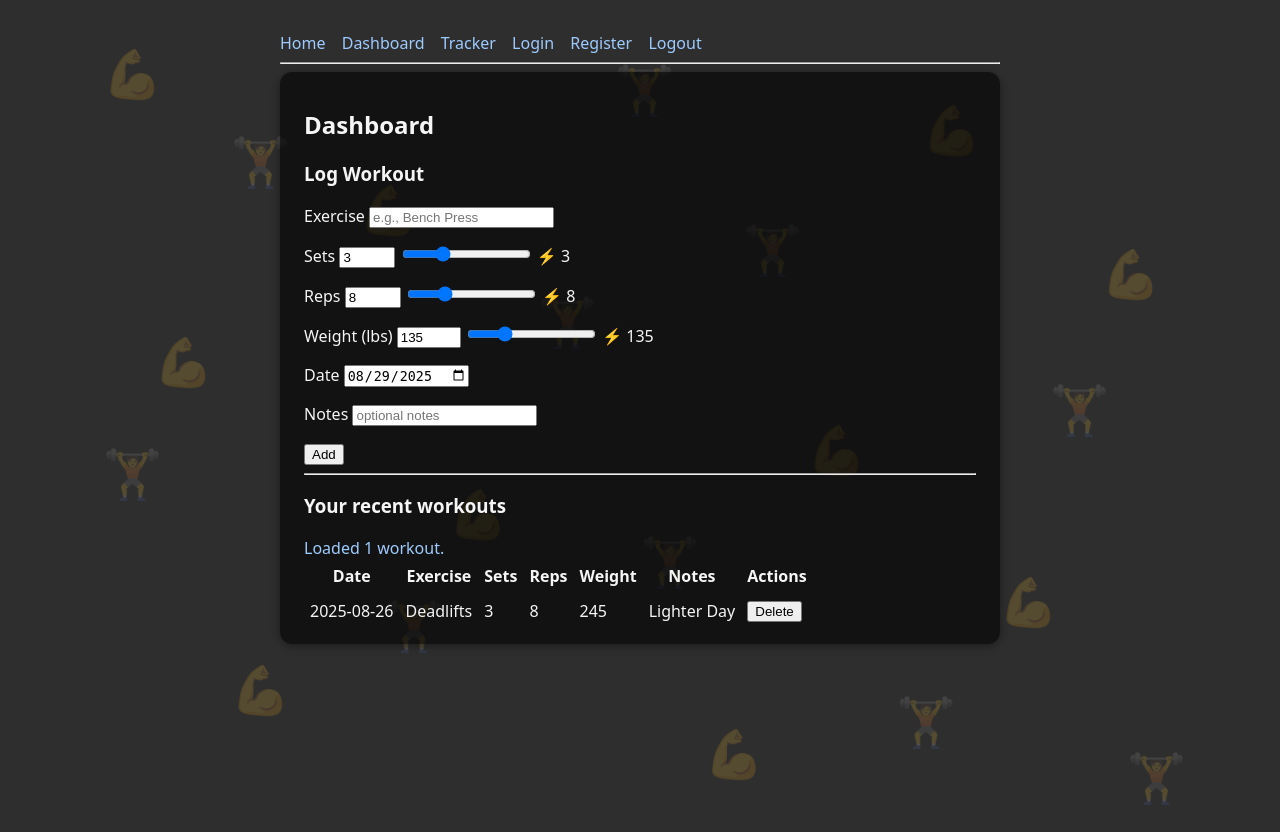
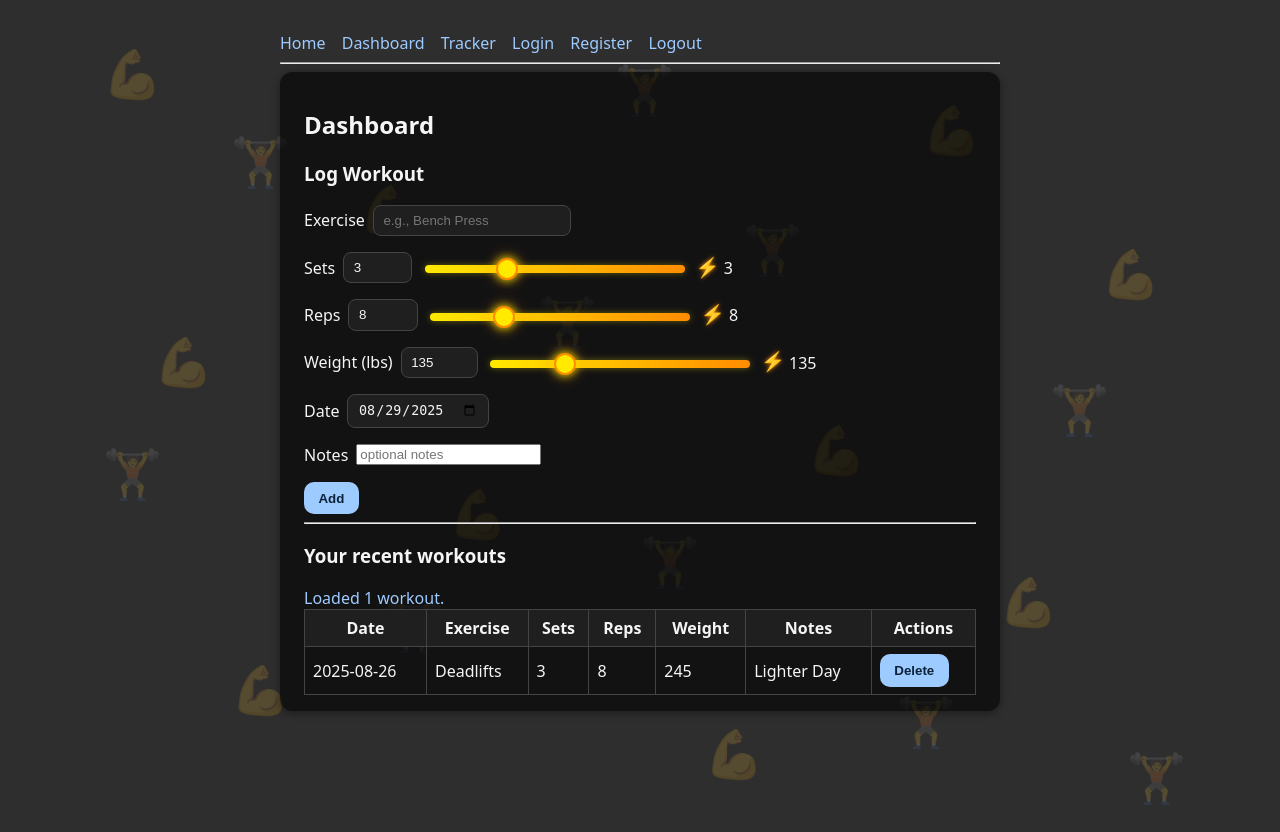
Before and after one commit to RishardDukes/portfolio, a Flask app: page /dashboard in a window 1280 px wide. Run offline with Flask 3, Linux system fonts and the light colour scheme; a user stored in the database is signed in; data comes from the database, SQL or seed files in the repository.

Commit message:
Refactor CSS styles in base.html for clarity

```diff
--- a/additional_projects/workout_tracker/src/workout_tracker/templates/base.html
+++ b/additional_projects/workout_tracker/src/workout_tracker/templates/base.html
@@ -11,14 +11,12 @@
       --link: #9ecbff;   /* soft blue links */
       --card: rgba(0, 0, 0, 0.6);
       --shadow: rgba(0, 0, 0, 0.4);
-      --emoji-opacity: 0.20; /* faint */
+      --emoji-opacity: 0.20;
       --emoji-size: clamp(2.4rem, 2.5vw + 1rem, 4rem);
       --content-max: 720px;
     }
 
-    html, body {
-      height: 100%;
-    }
+    html, body { height: 100%; }
 
     body {
       font-family: system-ui, -apple-system, Segoe UI, Roboto, Ubuntu, Cantarell, "Helvetica Neue", Arial, "Noto Sans", sans-serif;
@@ -46,13 +44,13 @@
       border-radius: 12px;
       box-shadow: 0 2px 8px var(--shadow);
       position: relative;
-      z-index: 2; /* above the emoji layer */
+      z-index: 2; /* above background stickers */
     }
 
     /* Background “stickers” layer */
     .emoji-bg {
       position: fixed;
-      inset: 0;              /* top:0 right:0 bottom:0 left:0 */
+      inset: 0;
       pointer-events: none;
       z-index: 1;
     }
@@ -63,6 +61,71 @@
       filter: saturate(0.9) contrast(0.9);
       user-select: none;
     }
+
+    /* ⚡ Lightning slider theme */
+    .slider-bolt {
+      -webkit-appearance: none;
+      appearance: none;
+      width: 260px;
+      height: 8px;
+      background: linear-gradient(90deg, #ffea00, #ff8c00);
+      border-radius: 4px;
+      outline: none;
+      margin-left: .5rem;
+      vertical-align: middle;
+      cursor: pointer;
+      box-shadow: 0 0 6px rgba(255, 234, 0, 0.35);
+    }
+    .slider-bolt::-webkit-slider-thumb {
+      -webkit-appearance: none;
+      appearance: none;
+      width: 22px;
+      height: 22px;
+      border-radius: 50%;
+      background: #ffea00;
+      border: 2px solid #ff8c00;
+      box-shadow: 0 0 10px #ffea00, 0 0 16px rgba(255, 140, 0, 0.5);
+      cursor: pointer;
+    }
+    .slider-bolt::-moz-range-thumb {
+      width: 22px;
+      height: 22px;
+      border-radius: 50%;
+      background: #ffea00;
+      border: 2px solid #ff8c00;
+      box-shadow: 0 0 10px #ffea00, 0 0 16px rgba(255, 140, 0, 0.5);
+      cursor: pointer;
+    }
+    .bolt {
+      font-size: 1.2rem;
+      margin-left: 0.3rem;
+      color: #ffea00;
+      text-shadow: 0 0 4px #ff8c00;
+      user-select: none;
+    }
+
+    /* small form tweaks */
+    label { display: inline-flex; gap: .5rem; align-items: center; }
+    input[type="number"], input[type="text"], input[type="date"], textarea {
+      background: #1f1f1f;
+      color: var(--text);
+      border: 1px solid #444;
+      border-radius: 8px;
+      padding: .45rem .6rem;
+    }
+    button {
+      background: #9ecbff;
+      color: #0b2239;
+      border: none;
+      border-radius: 10px;
+      padding: .55rem .9rem;
+      cursor: pointer;
+      font-weight: 600;
+    }
+    button:hover { filter: brightness(1.05); }
+    table { width: 100%; border-collapse: collapse; }
+    th, td { border: 1px solid #444; padding: .45rem .5rem; }
+    thead th { background: #1f1f1f; }
   </style>
 </head>
 <body>
```
